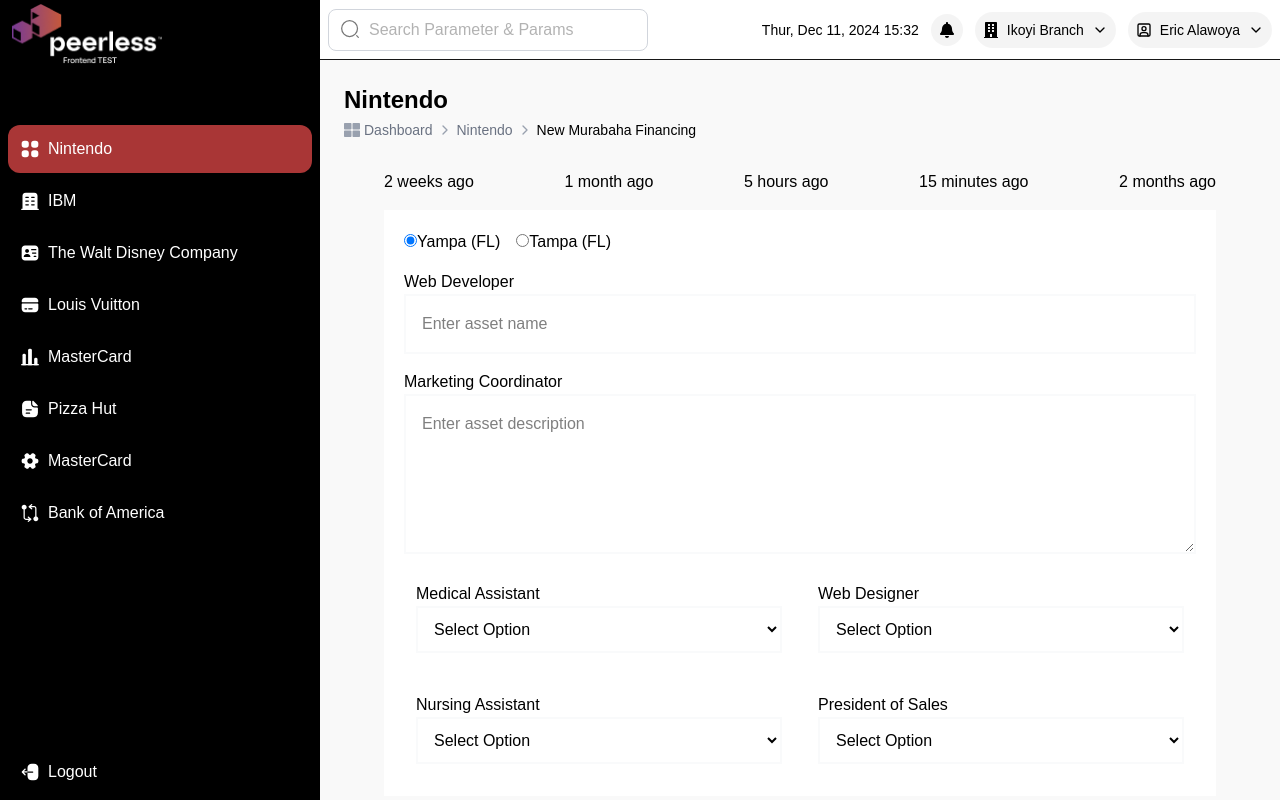
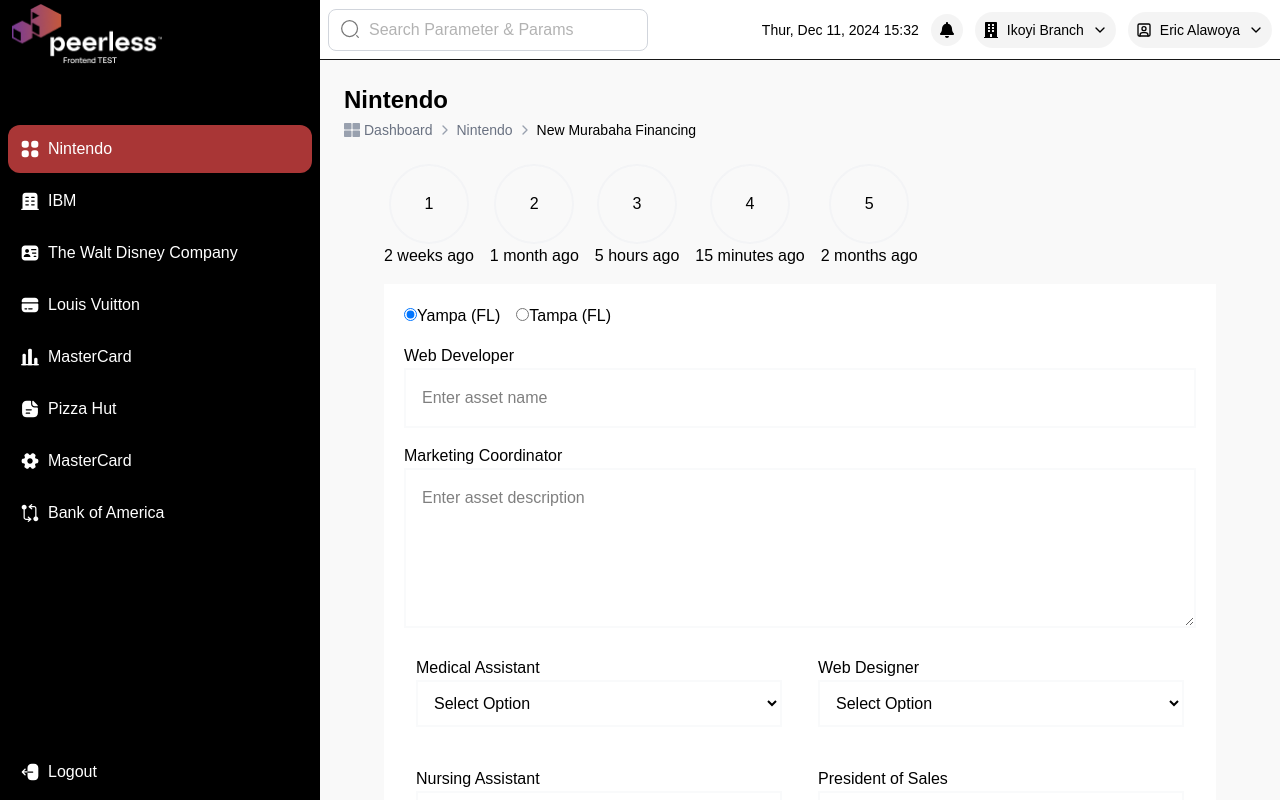
Before and after one commit to HenryHaber/thelix-holding-accessment, a Next.js app: page /dashboard/nintendo/new-request in a window 1280 px wide. Built offline with nearby package versions, Linux system fonts and the light colour scheme.

Commit message:
updated app

```diff
--- a/src/components/Stepper.jsx
+++ b/src/components/Stepper.jsx
@@ -10,29 +10,16 @@ const steps = [
 
 const Stepper = ({ activeStep }) => {
   return (
-      <Flex justify="space-between" align="center" my={6} position="relative">
+      <div className={'flex  gap-4 overflow-auto'}>
         {steps.map((step, i) => (
-            <Flex direction="column" align="center" key={i}>
-              {/*<Flex*/}
-              {/*    justify="center"*/}
-              {/*    align="center"*/}
-              {/*    bg={i === activeStep ? "red.500" : "gray.200"}*/}
-              {/*    color={i === activeStep ? "white" : "black"}*/}
-              {/*    w={8}*/}
-              {/*    h={8}*/}
-              {/*    rounded="full"*/}
-              {/*    fontWeight="bold"*/}
-              {/*    mb={1}*/}
-              {/*>*/}
-              {/*  {i + 1}*/}
-              {/*</Flex>*/}
-              {/*<h4 className={'py-3 px-3 border-solid border-2 border-gray-100 rounded-full'}>*/}
-              {/*  {i + 1}*/}
-              {/*</h4>*/}
-              <Text fontSize="xs" color="gray.500">{step.label}</Text>
-            </Flex>
+            <div className={'flex flex-col items-center '} key={i}>
+              <h4 className={'p-5  w-20  h-20 items-center flex t border-solid border-2 border-gray-100 rounded-full justify-center'}>
+                {i + 1}
+              </h4>
+              <p className={'text-nowrap'}>{step.label}</p>
+            </div>
         ))}
-      </Flex>
+      </div>
   );
 };
 
```
